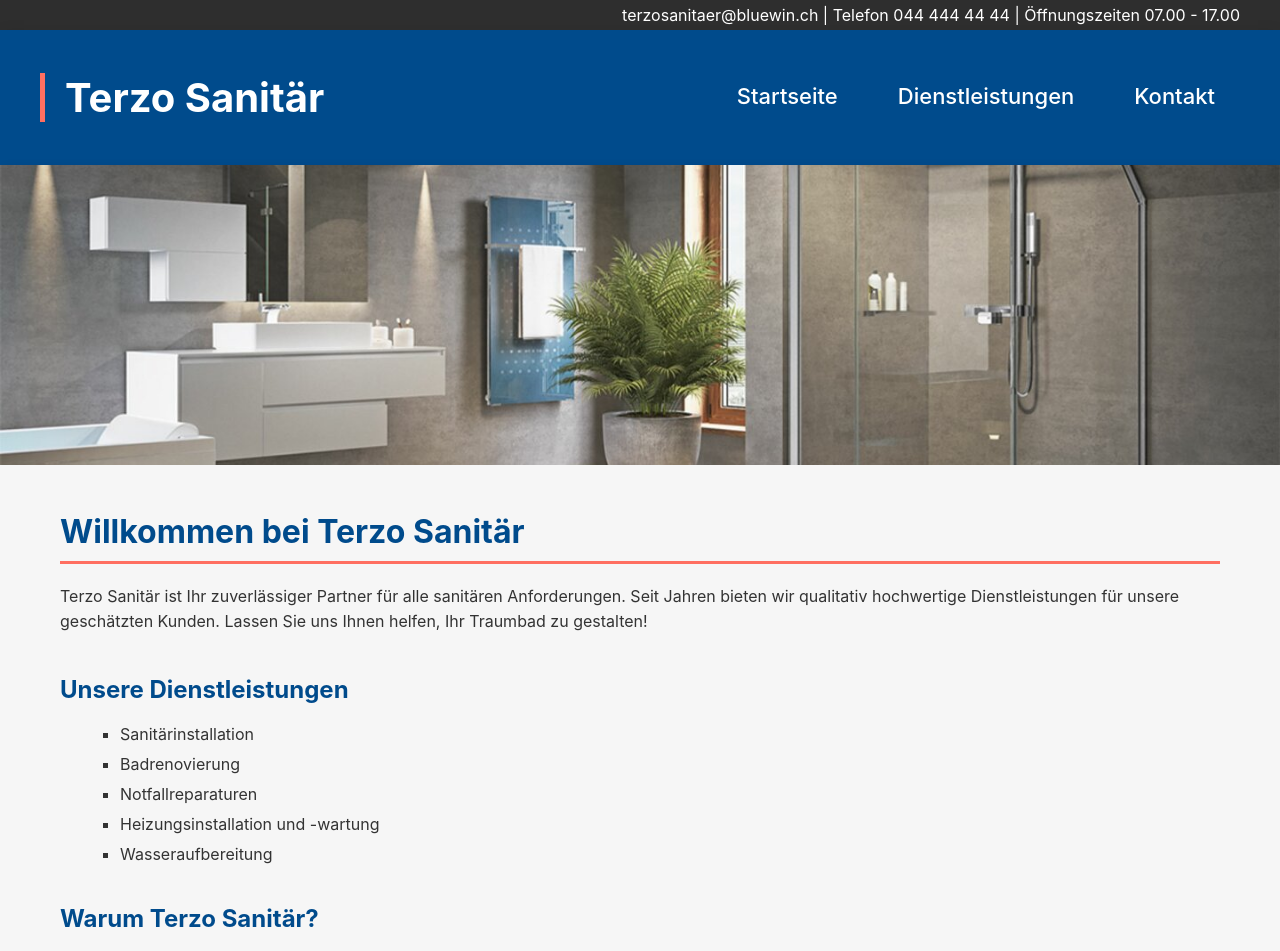
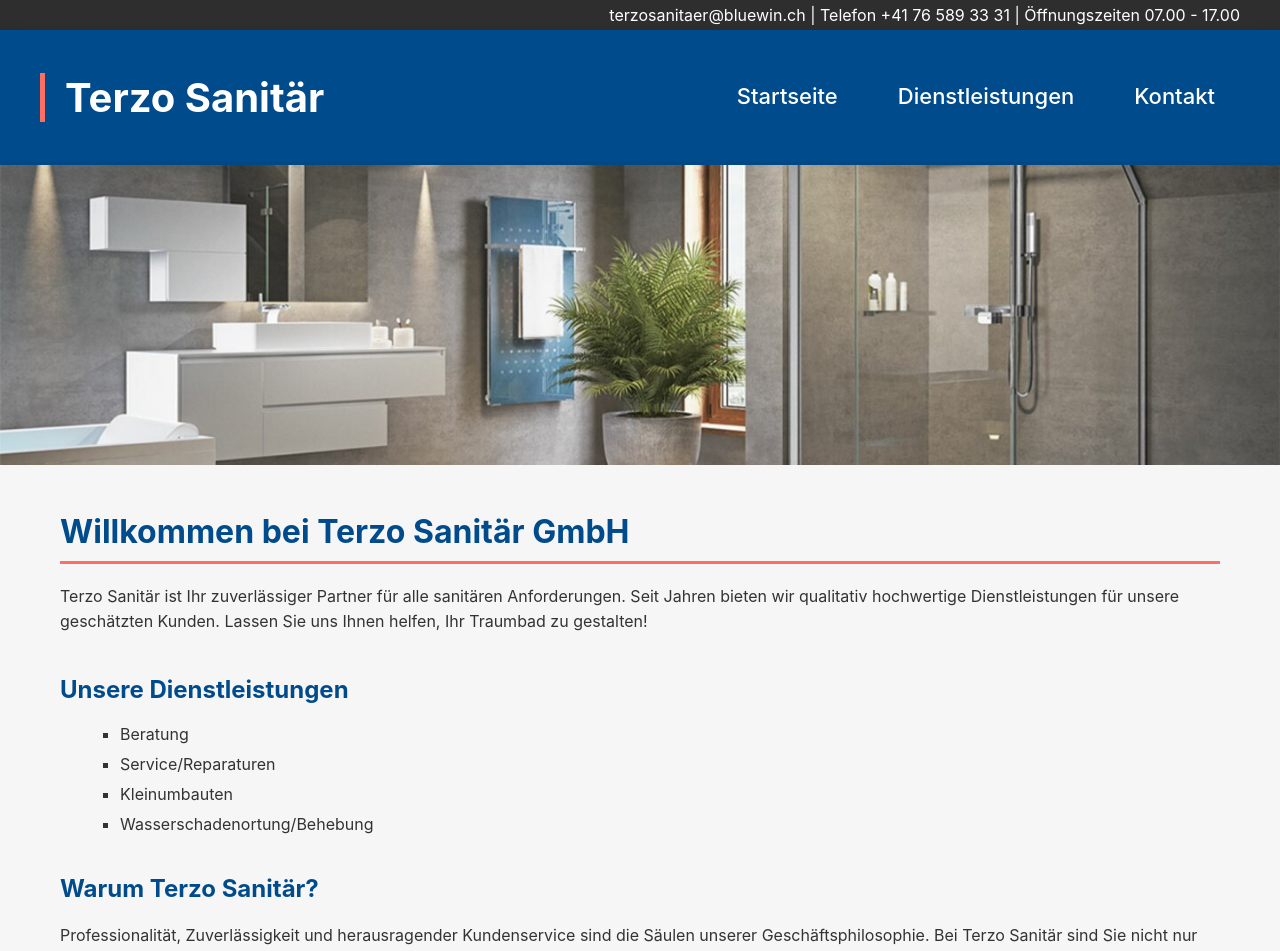
Before and after one commit to Nizii/terzo_sanitar, a React (Create React App) app: page / in a window 1280 px wide. Shown: the top 951 px of the page. Built offline with nearby package versions, Linux system fonts and the light colour scheme.

Commit message:
Animation angepasst

```diff
--- a/src/App.css
+++ b/src/App.css
@@ -14,8 +14,8 @@
   color: #004b8c;
   text-shadow: 2px 2px 4px rgba(0, 0, 0, 0.2);
   opacity: 1;
-  animation: fadeOut 1.5s forwards;
-  animation-delay: 0.5s;
+  animation: fadeOut 1s forwards;
+  animation-delay: 0.25s;
 }
 
 .fade-in .App {
--- a/src/App.js
+++ b/src/App.js
@@ -12,7 +12,7 @@ function App() {
     const timer = setTimeout(() => {
       setLoading(false);
       setFadeContent(true);
-    }, 1500);
+    }, 1000);
 
     return () => clearTimeout(timer);
   }, []);
--- a/src/components/Content/Content.css
+++ b/src/components/Content/Content.css
@@ -47,7 +47,7 @@
   height: 300px;
   object-fit: cover;
   object-position: center;
-  transition: opacity 1s ease-in-out;
+  transition: opacity 0.5s ease-in-out;
 }
 
 @media (max-width: 768px) {
--- a/src/components/Content/Content.js
+++ b/src/components/Content/Content.js
@@ -34,16 +34,15 @@ function Content() {
     <div className="content">
       <img src={currentImage} alt="Sanitär-Bild" style={{ opacity: opacity }} className="content-image" />
       <div className="content-inner">
-        <h2>Willkommen bei Terzo Sanitär</h2>
+        <h2>Willkommen bei Terzo Sanitär GmbH</h2>
         <p>Terzo Sanitär ist Ihr zuverlässiger Partner für alle sanitären Anforderungen. Seit Jahren bieten wir qualitativ hochwertige Dienstleistungen für unsere geschätzten Kunden. Lassen Sie uns Ihnen helfen, Ihr Traumbad zu gestalten!</p>
 
         <h3>Unsere Dienstleistungen</h3>
         <ul>
-            <li>Sanitärinstallation</li>
-            <li>Badrenovierung</li>
-            <li>Notfallreparaturen</li>
-            <li>Heizungsinstallation und -wartung</li>
-            <li>Wasseraufbereitung</li>
+            <li>Beratung</li>
+            <li>Service/Reparaturen</li>
+            <li>Kleinumbauten</li>
+            <li>Wasserschadenortung/Behebung</li>
         </ul>
 
         <h3>Warum Terzo Sanitär?</h3>
--- a/src/components/Header/Header.js
+++ b/src/components/Header/Header.js
@@ -5,7 +5,7 @@ function Header() {
     return (
       <div>
         <div className="adress-bar">
-        <div className="adress-text">terzosanitaer@bluewin.ch | Telefon 044 444 44 44  | Öffnungszeiten 07.00 - 17.00</div>
+        <div className="adress-text">terzosanitaer@bluewin.ch | Telefon +41 76 589 33 31  | Öffnungszeiten 07.00 - 17.00</div>
         </div>
         <header className="header">
           <div className="header-logo">
```
